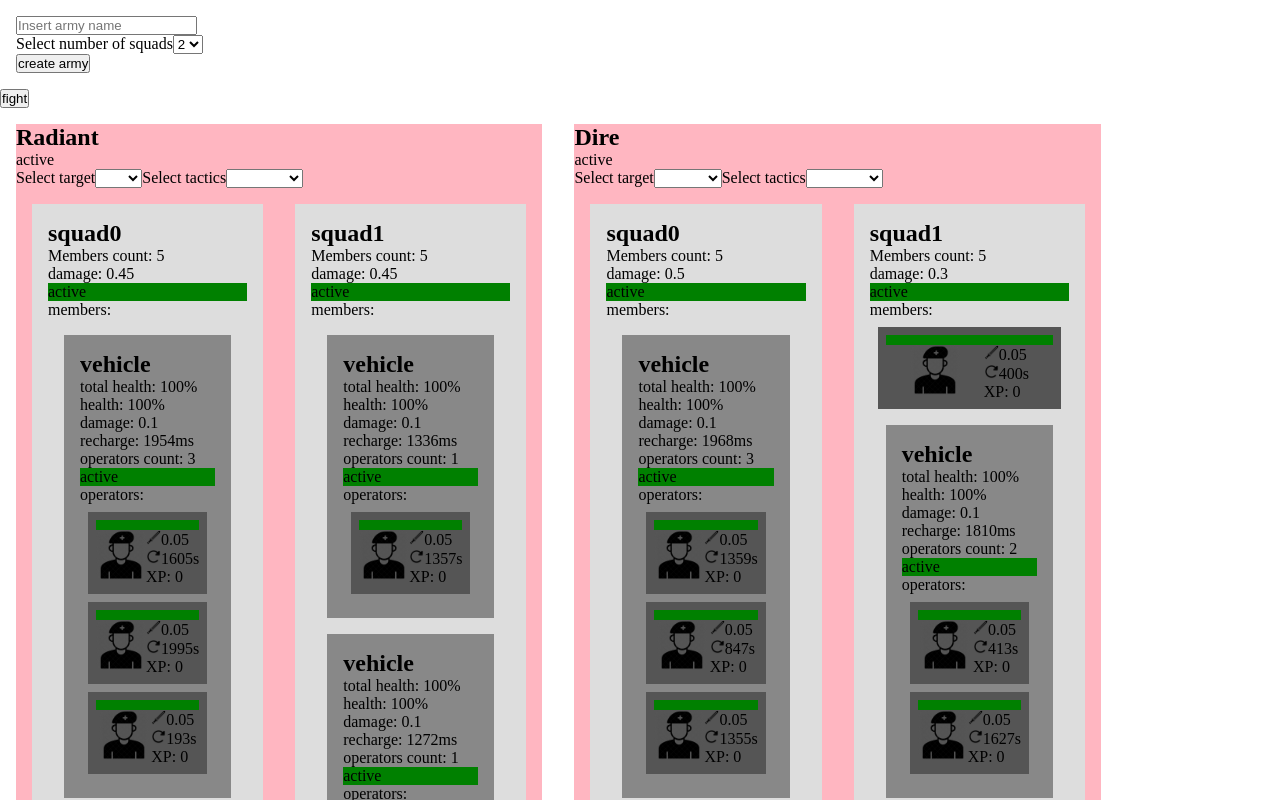
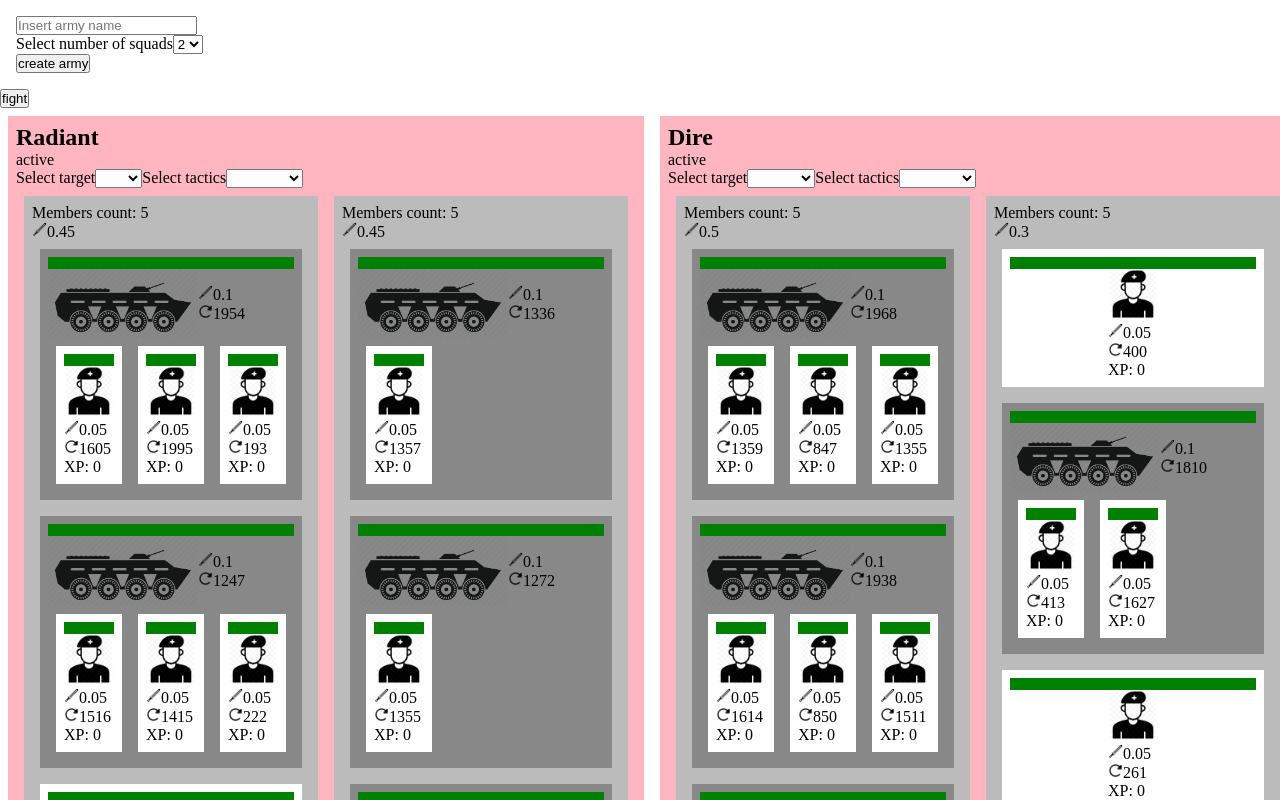
Before and after one commit to OlegFilonchuk/battle-simulator, a React (Create React App) app: page / in a window 1280 px wide. Shown: the top 800 px of the page. Built offline with nearby package versions, Linux system fonts and the light colour scheme.

Commit message:
reworked styles

```diff
--- a/src/classes/Army.ts
+++ b/src/classes/Army.ts
@@ -13,8 +13,7 @@
   constructor(name: string, squadsCount: number) {
     this.name = name;
     for (let i = 0; i < squadsCount; i++) {
-      const squadName = `squad${i}`;
-      this.squads.push(new Squad(squadName, 5));
+      this.squads.push(new Squad(5));
     }
   }
 
--- a/src/classes/Squad.ts
+++ b/src/classes/Squad.ts
@@ -3,16 +3,13 @@
 import Vehicle from './Vehicle';
 
 export default class Squad {
-  public name: string;
-
   public membersCount: number;
 
   public members: (Soldier | Vehicle)[] = [];
 
   public target: Squad;
 
-  constructor(name: string, membersCount) {
-    this.name = name;
+  constructor(membersCount) {
     this.membersCount = membersCount;
     for (let i = 0; i < this.membersCount; i++) {
       this.members.push(Math.random() >= 0.5 ? new Soldier() : new Vehicle());
--- a/src/components/Army/ArmyComp.tsx
+++ b/src/components/Army/ArmyComp.tsx
@@ -27,7 +27,7 @@
   };
 
   return (
-    <div style={{ background: 'lightpink', margin: '1em' }}>
+    <div style={{ background: 'lightpink', padding: '.5em', margin: '0.5em' }}>
       <h2>{name}</h2>
 
       <div>{isActive ? 'active' : 'dead'}</div>
--- a/src/components/HPBar.tsx
+++ b/src/components/HPBar.tsx
@@ -6,9 +6,19 @@
 
 const HpBar: FC<Props> = ({ health }) => {
   return (
-    <div style={{ background: 'darkred', height: 10 }}>
+    <div
+      style={{
+        background: 'darkred',
+        height: 12,
+        width: '100%',
+      }}
+    >
       <div
-        style={{ background: 'green', height: '100%', width: `${health}%` }}
+        style={{
+          background: 'green',
+          height: '100%',
+          width: `${health}%`,
+        }}
       />
     </div>
   );
--- a/src/components/Reload.tsx
+++ b/src/components/Reload.tsx
@@ -9,7 +9,7 @@
   return (
     <div>
       <img src={logo} alt="reload" height={15} width={15} />
-      {`${reload}s`}
+      {`${reload}`}
     </div>
   );
 };
--- a/src/components/SoldierComp.tsx
+++ b/src/components/SoldierComp.tsx
@@ -10,12 +10,21 @@
 };
 
 const SoldierComp: FC<Props> = ({
-  soldier: { health, experience, recharge, damage, isActive },
+  soldier: { health, experience, recharge, damage },
 }) => (
-  <div style={{ background: '#555', margin: '0.5em', padding: '0.5em' }}>
+  <div
+    style={{
+      background: '#fff',
+      margin: '0.5em',
+      padding: '0.5em',
+      display: 'flex',
+      flexDirection: 'column',
+      alignItems: 'center',
+    }}
+  >
     <HpBar health={health} />
 
-    <div style={{ display: 'flex', justifyContent: 'space-evenly' }}>
+    <div>
       <img src={logo} alt="soldier" width={50} height={50} />
 
       <div>
--- a/src/components/Squad/SquadComp.tsx
+++ b/src/components/Squad/SquadComp.tsx
@@ -3,24 +3,24 @@
 import Soldier from '../../classes/Soldier';
 import SoldierComp from '../SoldierComp';
 import VehicleComp from '../VehicleComp';
+import Damage from '../Damage';
 
 type Props = {
   squad: Squad;
 };
 
-const SquadComp: FC<Props> = ({
-  squad: { name, membersCount, members, damage, isActive },
-}) => (
-  <div style={{ background: '#ddd', padding: '1em', margin: '1em' }}>
-    <h2>{name}</h2>
+const SquadComp: FC<Props> = ({ squad: { membersCount, members, damage } }) => (
+  <div style={{ background: '#bbb', padding: '0.5em', margin: '0.5em' }}>
     <div>{`Members count: ${membersCount}`}</div>
-    <div>{`damage: ${damage}`}</div>
-    <div style={{ background: isActive ? 'green' : 'red' }}>
-      {isActive ? 'active' : 'dead'}
-    </div>
 
-    <ul>
-      members:
+    <Damage damage={damage} />
+
+    <ul
+      style={{
+        display: 'flex',
+        flexDirection: 'column',
+      }}
+    >
       {members.map((item, i) => {
         const comp =
           item instanceof Soldier ? (
@@ -28,7 +28,6 @@
           ) : (
             <VehicleComp vehicle={item} />
           );
-        // eslint-disable-next-line react/no-array-index-key
         return <li key={i}>{comp}</li>;
       })}
     </ul>
--- a/src/components/Squad/SquadList.tsx
+++ b/src/components/Squad/SquadList.tsx
@@ -9,8 +9,8 @@
 const SquadList: FC<Props> = ({ squads }) => {
   return (
     <ul style={{ display: 'flex' }}>
-      {squads.map((item) => (
-        <li key={item.name}>
+      {squads.map((item, i) => (
+        <li key={i}>
           <SquadComp squad={item} />
         </li>
       ))}
--- a/src/components/VehicleComp.tsx
+++ b/src/components/VehicleComp.tsx
@@ -1,37 +1,39 @@
 import React, { FC } from 'react';
 import Vehicle from '../classes/Vehicle';
 import SoldierComp from './SoldierComp';
+import logo from '../assets/vehicle.png';
+import HpBar from './HPBar';
+import Damage from './Damage';
+import Reload from './Reload';
 
 type Props = {
   vehicle: Vehicle;
 };
 
 const VehicleComp: FC<Props> = ({
-  vehicle: {
-    operators,
-    health,
-    operatorsCount,
-    recharge,
-    totalHealth,
-    damage,
-    isActive,
-  },
+  vehicle: { operators, health, recharge, damage },
 }) => (
-  <div style={{ background: '#888', margin: '1em', padding: '1em' }}>
-    <h2>vehicle</h2>
-    <div>{`total health: ${totalHealth}%`}</div>
-    <div>{`health: ${health}%`}</div>
-    <div>{`damage: ${damage}`}</div>
-    <div>{`recharge: ${recharge}ms`}</div>
-    <div>{`operators count: ${operatorsCount}`}</div>
-    <div style={{ background: isActive ? 'green' : 'red' }}>
-      {isActive ? 'active' : 'dead'}
+  <div
+    style={{
+      background: '#888',
+      padding: '0.5em',
+      margin: '0.5em',
+      alignSelf: 'stretch',
+    }}
+  >
+    <HpBar health={health} />
+    <div style={{ display: 'flex', alignItems: 'center' }}>
+      <img src={logo} alt="vehicle" style={{ width: '100%', maxWidth: 150 }} />
+
+      <div>
+        <Damage damage={damage} />
+
+        <Reload reload={recharge} />
+      </div>
     </div>
 
-    <ul>
-      operators:
+    <ul style={{ display: 'flex', width: 246 }}>
       {operators.map((item, i) => (
-        // eslint-disable-next-line react/no-array-index-key
         <li key={i}>
           <SoldierComp soldier={item} />
         </li>
```
Also changed, not shown: .eslintrc.js, src/assets/vehicle.png.
